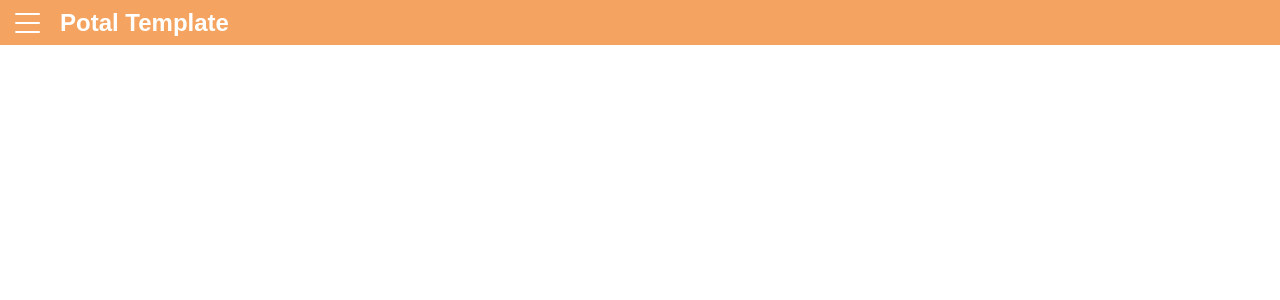
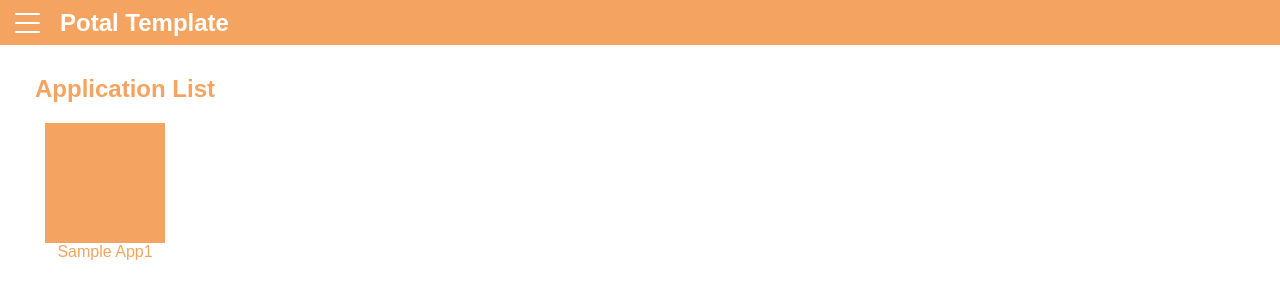
Before and after one commit to doara-developer/portal-template, a Vue app: page / in a window 1280 px wide. Shown: the top 300 px of the page. Built offline with nearby package versions, Linux system fonts and the light colour scheme; the HTML template or start-up script is replaced by a standard one.

Commit message:
Add AppButton

```diff
--- /dev/null
+++ b/src/client/components/atoms/AppIcon.vue
@@ -0,0 +1,15 @@
+<template>
+    <div class="app-icon"><slot></slot></div>
+</template>
+<script lang="ts">
+import { defineComponent, ref } from "vue";
+export default defineComponent({});
+</script>
+<style lang="scss" scoped>
+.app-icon {
+    width: 120px;
+    height: 120px;
+    margin: 0 auto;
+    background-color: sandybrown;
+}
+</style>
--- /dev/null
+++ b/src/client/components/atoms/AppName.vue
@@ -0,0 +1,12 @@
+<template>
+    <div class="app-name"><slot></slot></div>
+</template>
+<script lang="ts">
+import { defineComponent, ref } from "vue";
+export default defineComponent({});
+</script>
+<style lang="scss" scoped>
+.app-name {
+    text-align: center;
+}
+</style>
--- /dev/null
+++ b/src/client/components/atoms/SectionTitle.vue
@@ -0,0 +1,7 @@
+<template>
+    <h2><slot></slot></h2>
+</template>
+<script lang="ts">
+import { defineComponent, ref } from "vue";
+export default defineComponent({});
+</script>
--- /dev/null
+++ b/src/client/components/molecules/AppButton.vue
@@ -0,0 +1,24 @@
+<template>
+    <div class="app-button">
+        <AppIcon />
+        <AppName><slot name="app-name"></slot></AppName>
+    </div>
+</template>
+<script lang="ts">
+import { defineComponent, ref } from "vue";
+import AppIcon from "@client/components/atoms/AppIcon.vue";
+import AppName from "@client/components/atoms/AppName.vue";
+
+export default defineComponent({
+    components: {
+        AppIcon,
+        AppName,
+    },
+});
+</script>
+<style lang="scss" scoped>
+.app-button {
+    width: 140px;
+    height: 160px;
+}
+</style>
--- /dev/null
+++ b/src/client/components/organisms/AppList.vue
@@ -0,0 +1,27 @@
+<template>
+    <div class="app-list">
+        <SectionTitle>Application List</SectionTitle>
+        <AppButton>
+            <template #app-name>Sample App1</template>
+        </AppButton>
+    </div>
+</template>
+<script lang="ts">
+import { defineComponent, ref } from "vue";
+import SectionTitle from "@client/components/atoms/SectionTitle.vue";
+import AppButton from "@client/components/molecules/AppButton.vue";
+
+export default defineComponent({
+    components: {
+        SectionTitle,
+        AppButton,
+    },
+});
+</script>
+<style lang="scss" scoped>
+.app-list {
+    padding-left: 35px;
+    padding-top: 10px;
+    color: sandybrown;
+}
+</style>
--- a/src/client/components/organisms/AppHeader.vue
+++ b/src/client/components/organisms/Header.vue
@@ -1,29 +1,29 @@
 <template>
-    <div class="app-header">
+    <div class="header">
         <AppMenu />
-        <AppTitle>Potal Template</AppTitle>
+        <HeaderTitle>Potal Template</HeaderTitle>
     </div>
 </template>
 <script lang="ts">
 import { defineComponent, ref } from "vue";
-import AppTitle from "@client/components/atoms/AppTitle.vue";
+import HeaderTitle from "@client/components/atoms/HeaderTitle.vue";
 import AppMenu from "@client/components/molecules/AppMenu.vue";
 
 export default defineComponent({
     components: {
         AppMenu,
-        AppTitle,
+        HeaderTitle,
     },
 });
 </script>
 <style lang="scss" scoped>
-.app-header {
+.header {
     width: 100%;
     height: 45px;
     display: flex;
     justify-content: flex-start;
+    align-items: center;
     background-color: sandybrown;
     color: white;
-    align-items: center;
 }
 </style>
--- a/src/client/components/pages/PortalPage.vue
+++ b/src/client/components/pages/PortalPage.vue
@@ -1,15 +1,18 @@
 <template>
     <div class="portal-page">
-        <AppHeader />
+        <Header />
+        <AppList />
     </div>
 </template>
 <script lang="ts">
 import { defineComponent, ref } from "vue";
-import AppHeader from "@client/components/organisms/AppHeader.vue";
+import Header from "@client/components/organisms/Header.vue";
+import AppList from "@client/components/organisms/AppList.vue";
 
 export default defineComponent({
     components: {
-        AppHeader,
+        Header,
+        AppList,
     },
 });
 </script>
```
Also changed, not shown: src/client/components/atoms/HeaderTitle.vue (renamed from src/client/components/atoms/AppTitle.vue).
